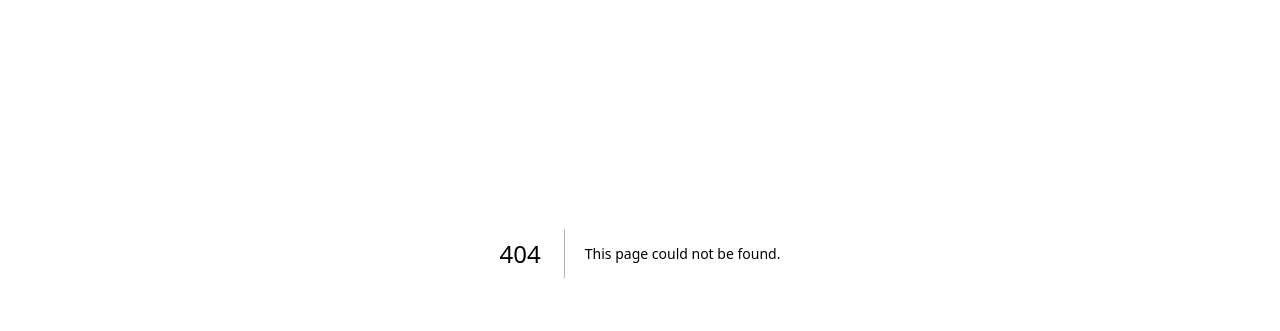
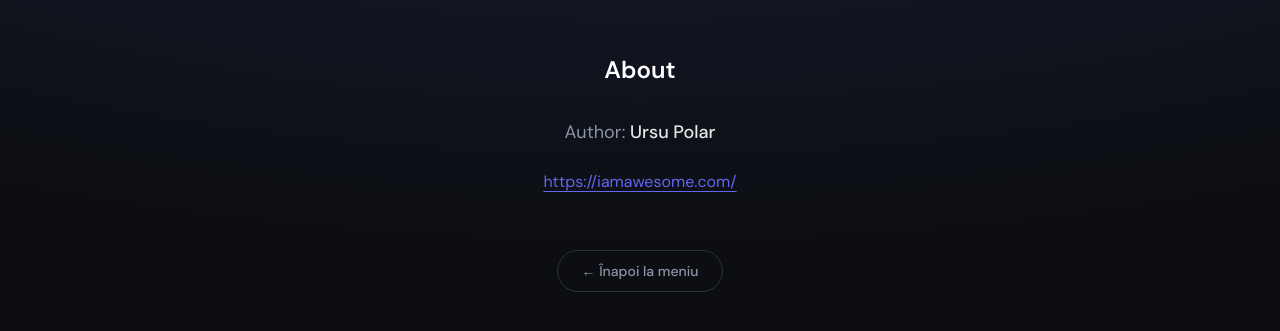
Before and after one commit to ursu-polar/lic, a Next.js app: page /about in a window 1280 px wide. Before the commit this address had no page. Shown: the part 147-478 px from the top of the page. Built offline with nearby package versions, Linux system fonts and the light colour scheme.

Commit message:
about and fixes

```diff
--- /dev/null
+++ b/app/about/page.tsx
@@ -0,0 +1,35 @@
+import Link from "next/link";
+import type { Metadata } from "next";
+
+export const metadata: Metadata = {
+  title: "About — Quiz licență",
+  description: "Despre autor",
+};
+
+export default function AboutPage() {
+  return (
+    <div className="mx-auto flex min-h-[80vh] max-w-lg flex-col items-center justify-center px-4 py-16 text-center">
+      <h1 className="text-2xl font-semibold text-white">About</h1>
+      <p className="mt-8 text-lg text-white/90">
+        <span className="text-muted">Author:</span>{" "}
+        <span className="font-medium">Ursu Polar</span>
+      </p>
+      <p className="mt-6">
+        <a
+          href="https://iamawesome.com/"
+          target="_blank"
+          rel="noopener noreferrer"
+          className="text-accent underline decoration-accent/40 underline-offset-4 transition hover:text-accent-hover hover:decoration-accent"
+        >
+          https://iamawesome.com/
+        </a>
+      </p>
+      <Link
+        href="/"
+        className="mt-14 rounded-full border border-border px-6 py-2.5 text-sm font-medium text-muted transition hover:border-muted hover:text-white focus:outline-none focus-visible:ring-2 focus-visible:ring-accent"
+      >
+        ← Înapoi la meniu
+      </Link>
+    </div>
+  );
+}
--- a/components/HomeMenu.tsx
+++ b/components/HomeMenu.tsx
@@ -1,5 +1,6 @@
 "use client";
 
+import Link from "next/link";
 import type { Capitol } from "@/lib/types";
 
 type Props = {
@@ -110,6 +111,15 @@ export function HomeMenu({
           Statistici globale (toate întrebările)
         </button>
       </div>
+
+      <div className="flex justify-center pt-2">
+        <Link
+          href="/about"
+          className="rounded-full border border-border bg-transparent px-6 py-2.5 text-sm font-medium text-muted transition hover:border-muted hover:text-white focus:outline-none focus-visible:ring-2 focus-visible:ring-accent"
+        >
+          About
+        </Link>
+      </div>
     </div>
   );
 }
```
